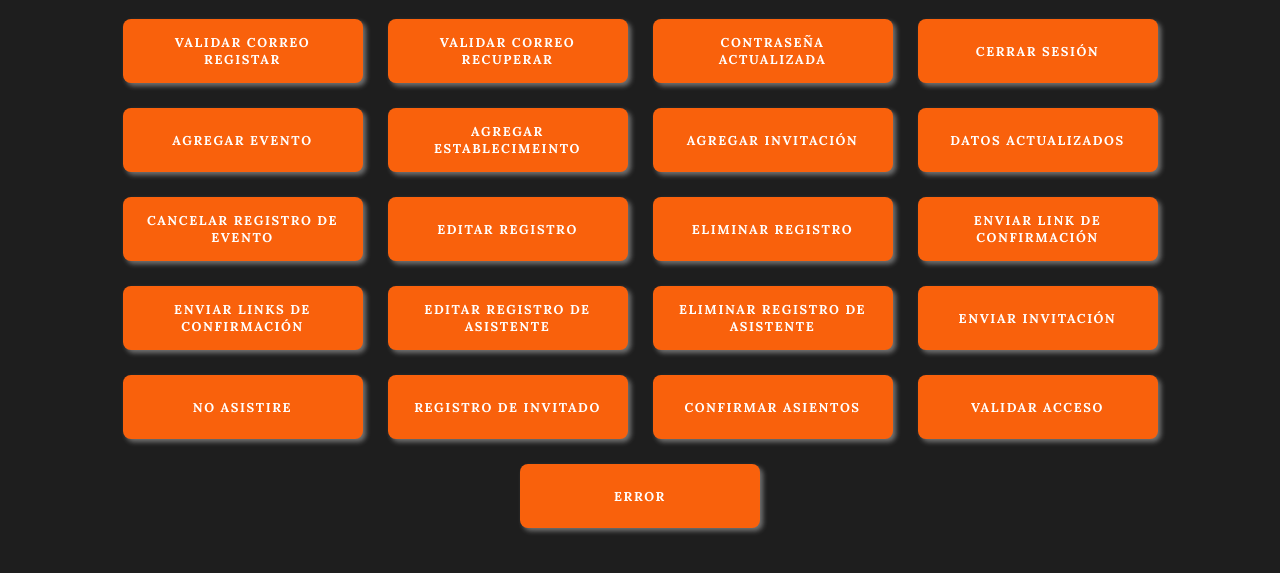
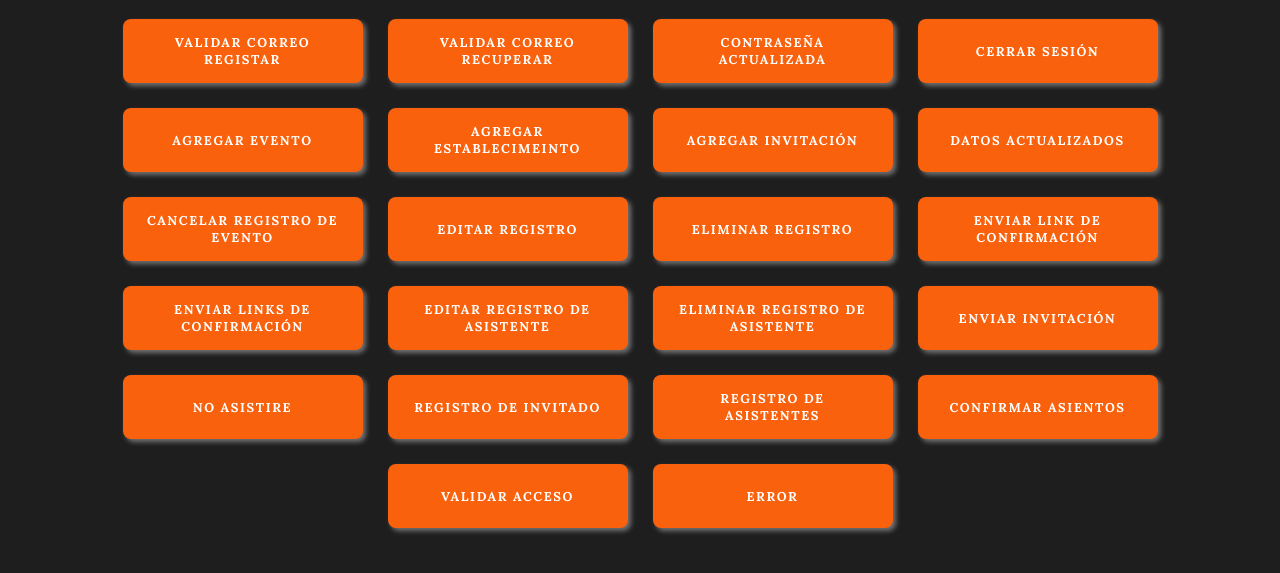
Before and after one commit to Samir-mtz/EventQRExpress, a Flask app: template EventQRExpress code/src/templates/alertas.html in a window 1280 px wide. Shown: the part 127-700 px from the top of the page. Run offline with Flask 2, Linux system fonts and the light colour scheme; the template is opened without the code that fills it, so the values that code supplies are empty; some libraries are stand-ins or nearby versions.

Commit message:
Agrego alertas secundarias de confirmacion

```diff
--- a/EventQRExpress code/src/static/css/alertas.css
+++ b/EventQRExpress code/src/static/css/alertas.css
@@ -28,11 +28,6 @@
   --button-no-color: #f90c0c;
 }
 
-/* Etiqueta HTML */
-/* html {
-  font-size: 68.5%;
-} */
-
 /* Etiqueta BODY */
 body {
   background: var(--bg-color);
@@ -48,6 +43,7 @@ h1 {
 }
 
 .contenedor_botones {
+  font-size: 68.5%;
   width: 90%;
   margin: auto;
   padding: 20px;
--- a/EventQRExpress code/src/static/js/alertas.js
+++ b/EventQRExpress code/src/static/js/alertas.js
@@ -1,3 +1,4 @@
+// Alerta para validacion de correo (Register y Recuperar
 function validarCorreo() {
   Swal.fire({
     icon: "info",
@@ -6,6 +7,7 @@ function validarCorreo() {
   });
 }
 
+// Alerta con mensaje de confirmacion al cambiar contraseña
 function passwordActualizado() {
   Swal.fire({
     icon: "success",
@@ -15,6 +17,7 @@ function passwordActualizado() {
   });
 }
 
+// Alerta para preguntar si desea cerrar sesion, en caso de confirmar sale alerta de confirmacion
 function preguntaCerrarSesion() {
   Swal.fire({
     icon: "question",
@@ -36,6 +39,7 @@ function preguntaCerrarSesion() {
   });
 }
 
+// Alerta para preguntar si el administrador desea agregar un evento en el calendario
 function preguntaAgregarEvento() {
   Swal.fire({
     icon: "question",
@@ -49,6 +53,7 @@ function preguntaAgregarEvento() {
   });
 }
 
+// Alerta para preguntar si el administrador dese agregar un nuevo establecimiento
 function preguntaAgregarEstablecimiento() {
   Swal.fire({
     icon: "question",
@@ -62,6 +67,7 @@ function preguntaAgregarEstablecimiento() {
   });
 }
 
+// Alerta para preguntar si el administrador dese agregar un nuevo diseño de invitacion
 function preguntaAgregarInvitacion() {
   Swal.fire({
     icon: "question",
@@ -75,6 +81,7 @@ function preguntaAgregarInvitacion() {
   });
 }
 
+// Alerta con mensaje de confirmacion de datos actualizados en pantalla de configuracion
 function datosActualizados() {
   Swal.fire({
     icon: "success",
@@ -84,6 +91,7 @@ function datosActualizados() {
   });
 }
 
+// Alerta para preguntar si ya no se quiere continuar con los pasos para crear el evento
 function preguntaCancelarRegistroEvento() {
   Swal.fire({
     icon: "question",
@@ -97,6 +105,7 @@ function preguntaCancelarRegistroEvento() {
   });
 }
 
+// Alerta para preguntar si se desea editar un registro de los invitados (Solo hazta donde confirman asistencia)
 function preguntaEditarRegistroInvitado() {
   Swal.fire({
     icon: "question",
@@ -110,6 +119,7 @@ function preguntaEditarRegistroInvitado() {
   });
 }
 
+// Alerta para preguntar si se desea eliminar un registro de los invitados (Solo hazta donde confirman asistencia)
 function preguntaEliminarRegistroInvitado() {
   Swal.fire({
     icon: "warning",
@@ -131,6 +141,7 @@ function preguntaEliminarRegistroInvitado() {
   });
 }
 
+// Alerta con mensaje de confirmacion de envio del link para seleccionar asientos (Uno por uno)
 function enviarLinkConfirmacion() {
   Swal.fire({
     icon: "success",
@@ -140,6 +151,7 @@ function enviarLinkConfirmacion() {
   });
 }
 
+// Alerta con mensaje de confirmacion de envio del link para seleccionar asientos (Todos con un solo clic)
 function enviarLinksConfirmacion() {
   Swal.fire({
     icon: "success",
@@ -149,6 +161,7 @@ function enviarLinksConfirmacion() {
   });
 }
 
+// Alerta para preguntar si se desea editar un registro de los asistentes (Incluido los asientos, solo si hay disponibles)
 function preguntaEditarRegistroAsistente() {
   Swal.fire({
     icon: "question",
@@ -162,6 +175,7 @@ function preguntaEditarRegistroAsistente() {
   });
 }
 
+// Alerta para preguntar si se desea eliminar un registro de los asistentes (Incluido los asientos, solo si hay disponibles)
 function preguntaEliminarRegistroAsistente() {
   Swal.fire({
     icon: "warning",
@@ -183,6 +197,7 @@ function preguntaEliminarRegistroAsistente() {
   });
 }
 
+// Alerta con mensaje de confirmacion de envio de invitación individual (Uno por uno)
 function enviarInvitacion() {
   Swal.fire({
     icon: "success",
@@ -192,6 +207,7 @@ function enviarInvitacion() {
   });
 }
 
+// Alerta con mensaje si no confirma asistencia
 function noAsistira() {
   Swal.fire({
     title: "Vaya...",
@@ -200,15 +216,35 @@ function noAsistira() {
   });
 }
 
+// Alerta con mensaje de confirmacion de registro de invitados, despues sale una alerta con recordatorio para no olvidar la contraseña
 function registroInvitado() {
   Swal.fire({
     icon: "success",
     title: "Registro de Invitados",
     text: "Se ha realizado el registro con éxito.",
     confirmButtonText: "¡Genial!",
+  }).then((result) => {
+    if (result.isConfirmed) {
+      Swal.fire({
+        icon: "info",
+        title: "Recordatorio",
+        text: "Genial! En unos días te haremos envio del formulario para seleccionar tus asientos, no olvides tu contraseña.",
+      });
+    }
   });
 }
 
+// Alerta con mensaje de confirmacion del registro de asistentes (Solo anfitrion (Familiares cercanos como madre, padre, hermano))
+function registroAsistentes() {
+  Swal.fire({
+    icon: "success",
+    title: "Registro de Asistentes",
+    text: "Se ha realizado el registro con éxito.",
+    confirmButtonText: "¡Genial!",
+  });
+}
+
+// Alerta con mensaje de confirmacion de asientos seleccioandos, despues sale una alerta con recordatorio informando el envio de la invitacion digital
 function confirmacionAsientos() {
   Swal.fire({
     icon: "success",
@@ -226,40 +262,33 @@ function confirmacionAsientos() {
   });
 }
 
-
-function error() {
-  Swal.fire({
-    icon: "error",
-    title: "¡Ups...",
-    text: "Algo salió mal, intentalo de nuevo.",
-  });
-}
-
-
+// Alerta con mensaje de solicitud de la contraseña, para poder tener acceso a la eleccion de asientos
 function validarAcceso() {
   Swal.fire({
     title: "Ingrese su contraseña",
     input: "password",
     inputAttributes: {
-      autocapitalize: "off"
+      autocapitalize: "off",
     },
     showCancelButton: true,
     confirmButtonText: "Ingresar",
     showLoaderOnConfirm: true,
   }).then((result) => {
     const isValidPassword = result.value === "2407Bryan";
-
+    // En caso de que se llegue a capturar la contraseña correcta tiene acceso al formulario para seleccionar los asientos deseados
     if (result.isConfirmed && isValidPassword) {
       Swal.fire({
         title: "Acceso permitido",
         text: "Llegó el momento de que selecciones tus asientos.",
-        icon: "success"
+        icon: "success",
       });
-    } else {
+    }
+    // En caso de no capturar la contraseña correcta, muestra mensaje de acceso denegado y solicita nuevamente la contraseña
+    else {
       Swal.fire({
         title: "Acceso denegado",
         text: "La contraseña capturada no es válida.",
-        icon: "error"
+        icon: "error",
       }).then((result) => {
         if (result.isConfirmed) {
           validarAcceso();
@@ -268,3 +297,12 @@ function validarAcceso() {
     }
   });
 }
+
+// Alerta con mensaje de error, en caso de que algun proceso no se complete correctamente
+function error() {
+  Swal.fire({
+    icon: "error",
+    title: "¡Ups...",
+    text: "Algo salió mal, intentalo de nuevo.",
+  });
+}
--- a/EventQRExpress code/src/templates/alertas.html
+++ b/EventQRExpress code/src/templates/alertas.html
@@ -34,6 +34,7 @@
     <button class="btn" onclick="enviarInvitacion()">Enviar Invitación</button>
     <button class="btn" onclick="noAsistira()">No asistire</button>
     <button class="btn" onclick="registroInvitado()">Registro de invitado</button>
+    <button class="btn" onclick="registroAsistentes()">Registro de asistentes</button>
     <button class="btn" onclick="confirmacionAsientos()">Confirmar asientos</button>
     <button class="btn" onclick="validarAcceso()">Validar Acceso</button>
     <button class="btn" onclick="error()">Error</button>
```
